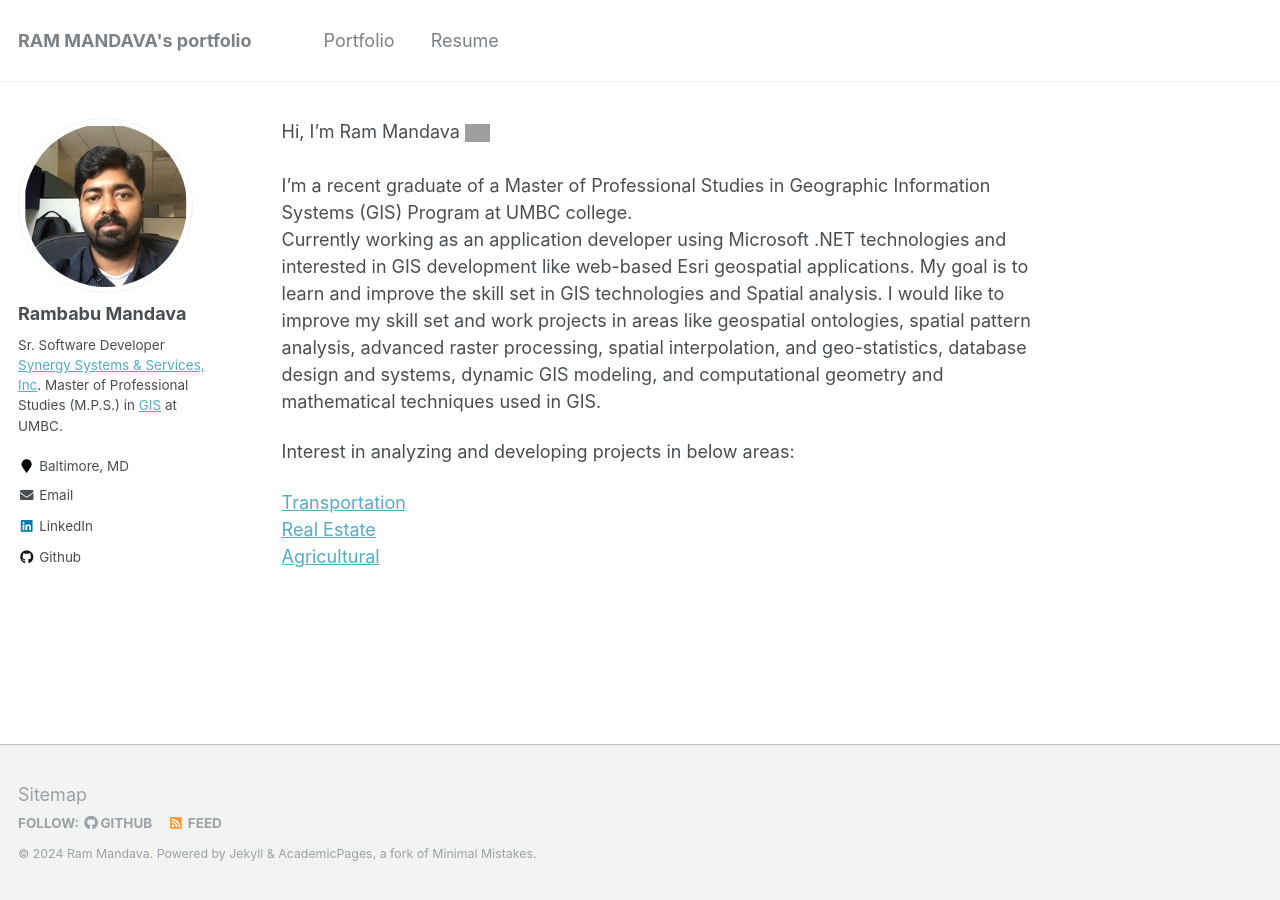
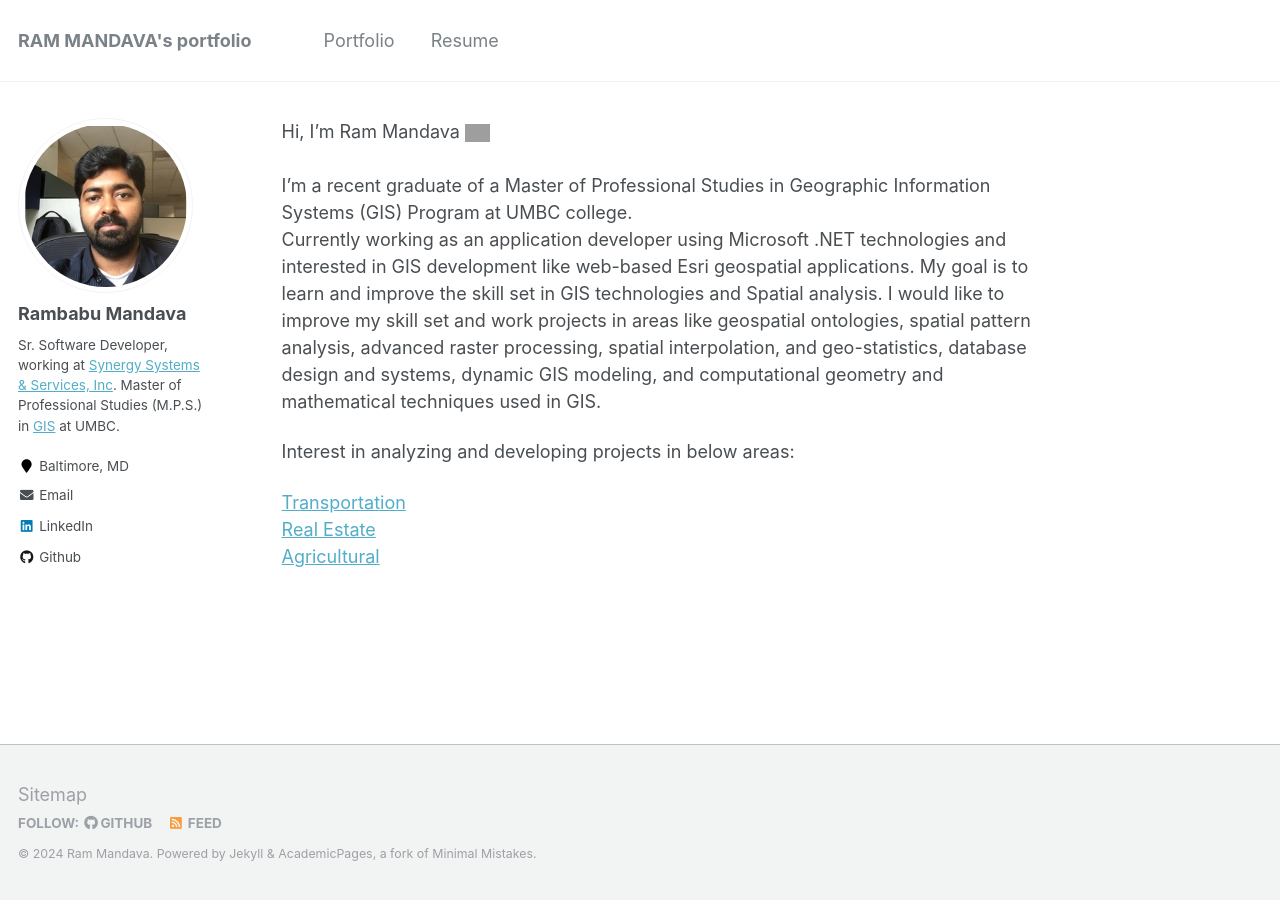
Before and after one commit to mandavaram/mandavaram.github.io, a Jekyll site: the page built from index.md, in a window 1280 px wide. Built offline with Jekyll 4.4.1, drawn with Linux system fonts in a browser that asks for light colours; our own code applies the rules of GitHub Pages for plain Markdown files; grey boxes are pictures that could not be loaded.

Commit message:
Update _config.yml

```diff
--- a/_config.yml
+++ b/_config.yml
@@ -82,7 +82,7 @@
 author:
   name             : "Rambabu Mandava"
   avatar           : "profile.png"
-  bio              : "Sr. Software Developer    <a href='https://sss-inc.com/'>Synergy Systems & Services, Inc</a>.
+  bio              : "Sr. Software Developer, working at <a href='https://sss-inc.com/'>Synergy Systems & Services, Inc</a>.
                       Master of Professional Studies (M.P.S.) in <a href='https://ges.umbc.edu/'>GIS</a> at UMBC."
   location         : "Baltimore, MD"
   employer         :
```
